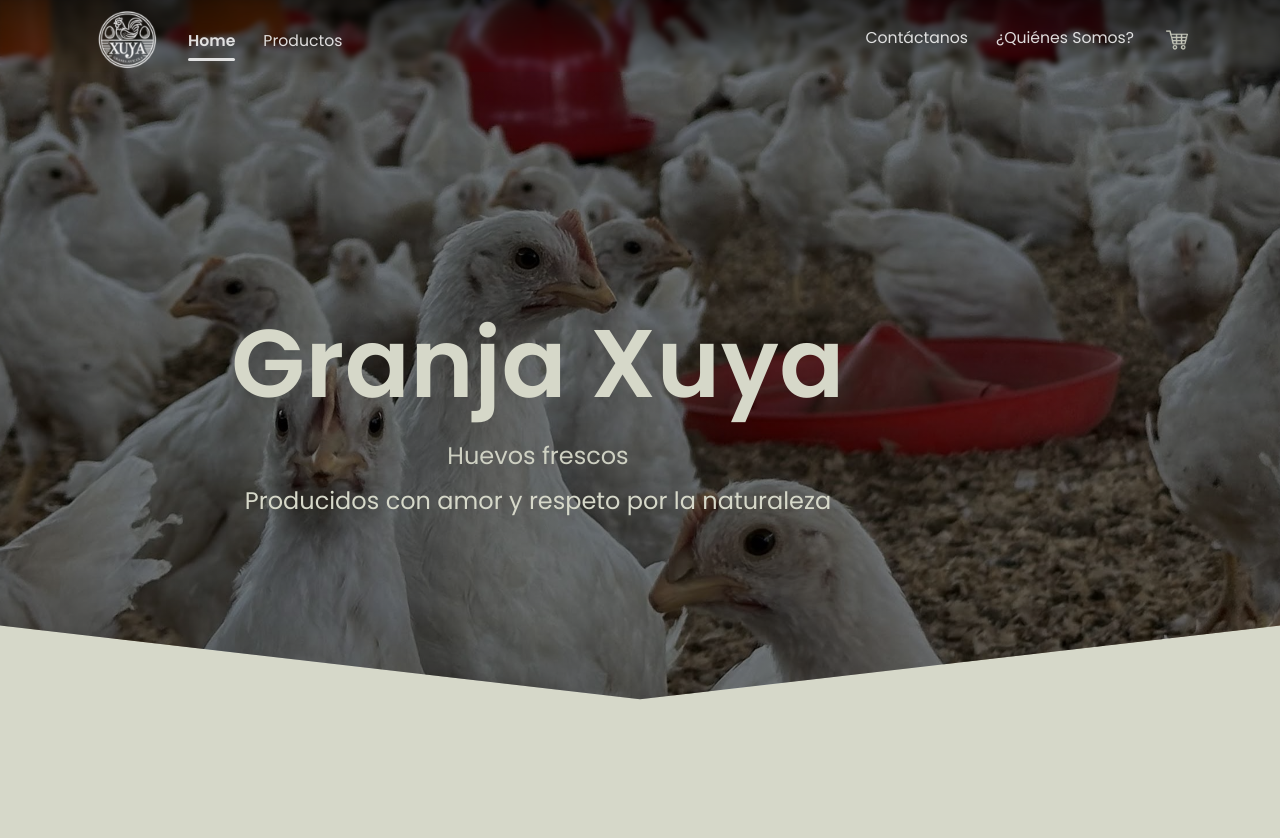
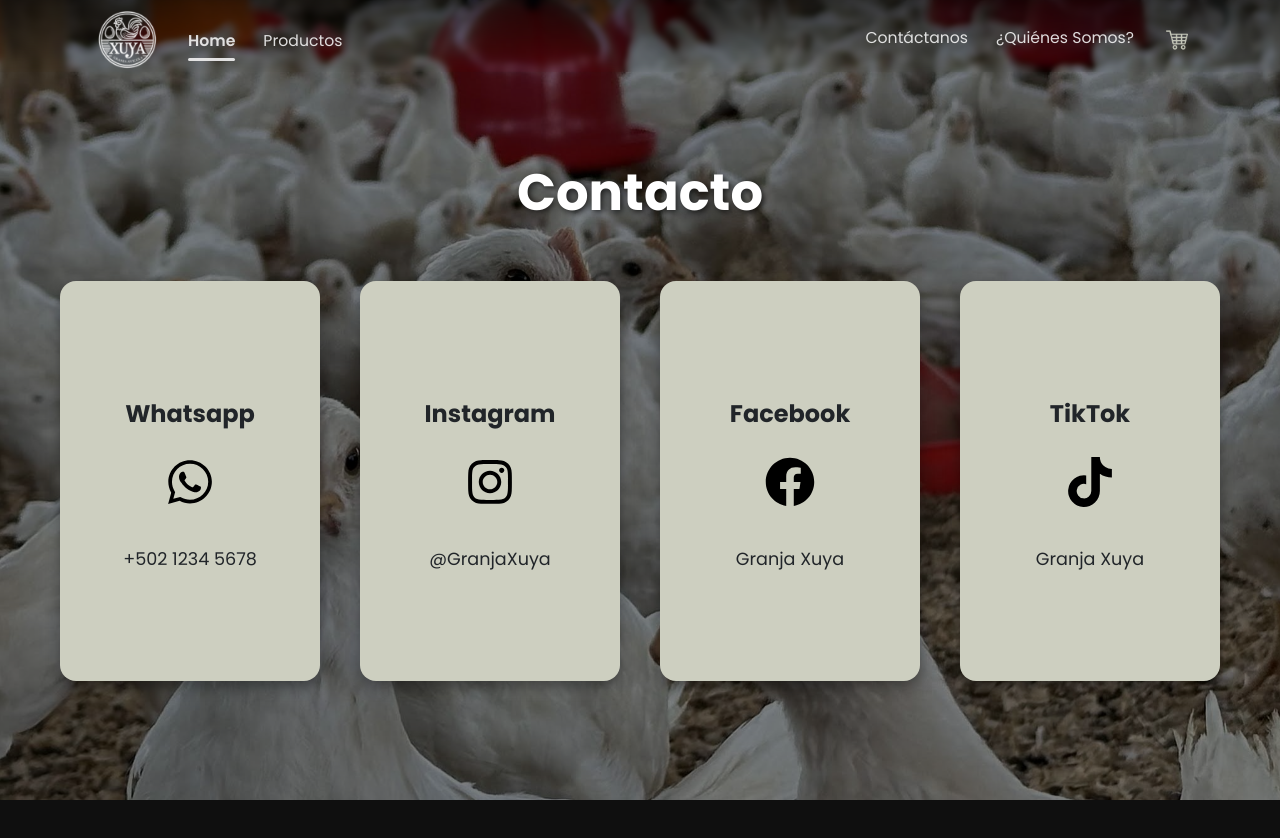
Before and after one commit to Granjaxuya/GranjaxuyaFrontend, a React (Create React App) app in the folder granjaxuyafrontend/: page /contacto in a window 1280 px wide. Shown: the top 838 px of the page. After the commit the page ends 800 px from the top, so only its background shows below. Built offline with nearby package versions, Linux system fonts and the light colour scheme.

Commit message:
pantalla Contactos finalizada

```diff
--- a/granjaxuyafrontend/package.json
+++ b/granjaxuyafrontend/package.json
@@ -9,6 +9,8 @@
     "@testing-library/user-event": "^13.5.0",
     "react": "^19.1.1",
     "react-dom": "^19.1.1",
+    "react-icons": "^5.5.0",
+    "react-router-dom": "^7.9.1",
     "react-scripts": "5.0.1",
     "web-vitals": "^2.1.4"
   },
--- a/granjaxuyafrontend/src/App.js
+++ b/granjaxuyafrontend/src/App.js
@@ -1,13 +1,26 @@
-import Navbar from './components/Navbar/Navbar';
-import Hero from './components/Hero/Hero';
-import './index.css';
+import React from "react";
+import { BrowserRouter as Router, Routes, Route } from "react-router-dom";
+
+// Importar páginas
+import Home from "./pages/Home/Home";
+import AboutUs from "./pages/AboutUs/AboutUs";
+import Products from "./pages/Products/Products";
+import Contact from "./pages/Contact/Contact";
+
+// Importar Navbar
+import Navbar from "./components/Navbar/Navbar";
+
 function App() {
   return (
-    <>
+    <Router>
       <Navbar />
-      <Hero />
-      <section className="after-hero-fill" aria-hidden="true" />
-    </>
+      <Routes>
+        <Route path="/" element={<Home />} />
+        <Route path="/productos" element={<Products />} />
+        <Route path="/contacto" element={<Contact />} />
+        <Route path="/quienes-somos" element={<AboutUs />} />
+      </Routes>
+    </Router>
   );
 }
 
--- /dev/null
+++ b/granjaxuyafrontend/src/components/Contact/Contact.css
@@ -0,0 +1,75 @@
+.contact-container {
+  position: relative;
+  background: url('../../../public/images/ChickenLP.jpg') no-repeat center center/cover;
+  min-height: 100vh;
+  display: flex;
+  flex-direction: column;
+  align-items: center;
+  justify-content: center;
+  padding: 60px 20px;
+}
+
+/* Overlay oscuro sobre el fondo */
+.contact-container::before {
+  content: "";
+  position: absolute;
+  inset: 0;
+  background: rgba(0, 0, 0, 0.5); /* controla la oscuridad */
+  z-index: 0;
+}
+
+.contact-title {
+  color: white;
+  font-size: 3.2rem;
+  margin-bottom: 50px;
+  text-align: center;
+  text-shadow: 2px 2px 6px rgba(0,0,0,0.7);
+  position: relative;
+  z-index: 1;
+}
+
+.contact-grid {
+  display: flex;
+  flex-wrap: wrap;
+  gap: 40px;
+  justify-content: center;
+  position: relative;
+  z-index: 1;
+}
+
+.contact-card {
+  background-color: #CDCFC0; /* semitransparente para contraste */
+  padding: 30px;
+  border-radius: 16px;
+  box-shadow: 0 6px 14px rgba(0,0,0,0.35);
+  text-align: center;
+  width: 260px;   /* antes 220px */
+  height: 400px;  /* altura más grande */
+  display: flex;
+  flex-direction: column;
+  justify-content: center;
+  transition: transform 0.25s ease, box-shadow 0.25s ease;
+}
+
+.contact-card:hover {
+  transform: scale(1.07);
+  box-shadow: 0 8px 16px rgba(0,0,0,0.4);
+}
+
+.contact-card h3 {
+  margin-bottom: 12px;
+  font-size: 1.5rem;
+  color: #212529;
+}
+
+.contact-icon {
+  font-size: 50px;
+  margin: 10px 0;
+  color: #000;
+}
+
+.contact-card p {
+  margin-top: 8px;
+  font-size: 1.1rem;
+  color: #212529;
+}
--- /dev/null
+++ b/granjaxuyafrontend/src/components/Contact/Contact.jsx
@@ -0,0 +1,14 @@
+import React from "react";
+import "./Contact.css";
+
+const Contact= ({ title, icon, text }) => {
+  return (
+    <div className="contact-card">
+      <h3>{title}</h3>
+      <div className="contact-icon">{icon}</div>
+      <p>{text}</p>
+    </div>
+  );
+};
+
+export default Contact;
--- a/granjaxuyafrontend/src/pages/Contact/Contact.jsx
+++ b/granjaxuyafrontend/src/pages/Contact/Contact.jsx
@@ -0,0 +1,20 @@
+import React from "react";
+import ContactCard from "../../components/Contact/Contact";
+import "./Contact.css";
+import { FaWhatsapp, FaInstagram, FaFacebook, FaTiktok } from "react-icons/fa";
+
+const Contact = () => {
+  return (
+    <div className="contact-container">
+      <h1 className="contact-title">Contacto</h1>
+      <div className="contact-grid">
+        <ContactCard title="Whatsapp" icon={<FaWhatsapp />} text="+502 1234 5678" />
+        <ContactCard title="Instagram" icon={<FaInstagram />} text="@GranjaXuya" />
+        <ContactCard title="Facebook" icon={<FaFacebook />} text="Granja Xuya" />
+        <ContactCard title="TikTok" icon={<FaTiktok />} text="Granja Xuya" />
+      </div>
+    </div>
+  );
+};
+
+export default Contact;
--- a/granjaxuyafrontend/src/pages/Home/Home.jsx
+++ b/granjaxuyafrontend/src/pages/Home/Home.jsx
@@ -1,12 +1,10 @@
 import Hero from '../../components/Hero/Hero';
-import Categorias from '../../components/Categorias/Categorias';
 import './Home.css';
 
 export default function Home() {
   return (
     <main>
       <Hero />
-      <Categorias />
     </main>
   );
 }
```
Also changed, not shown: granjaxuyafrontend/public/images/Contact.png (added), 1 other file (tests, documents, lock files or other folders).
